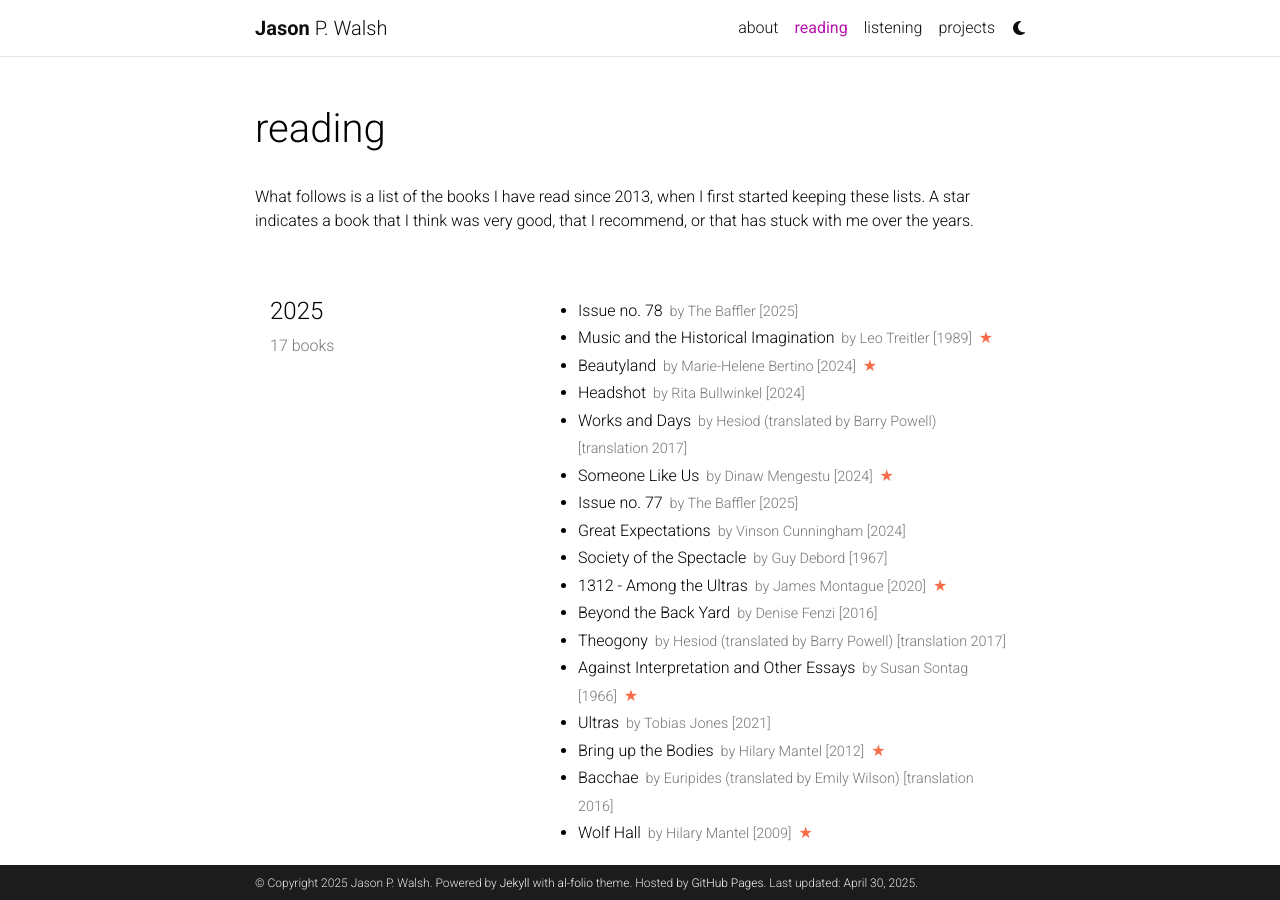
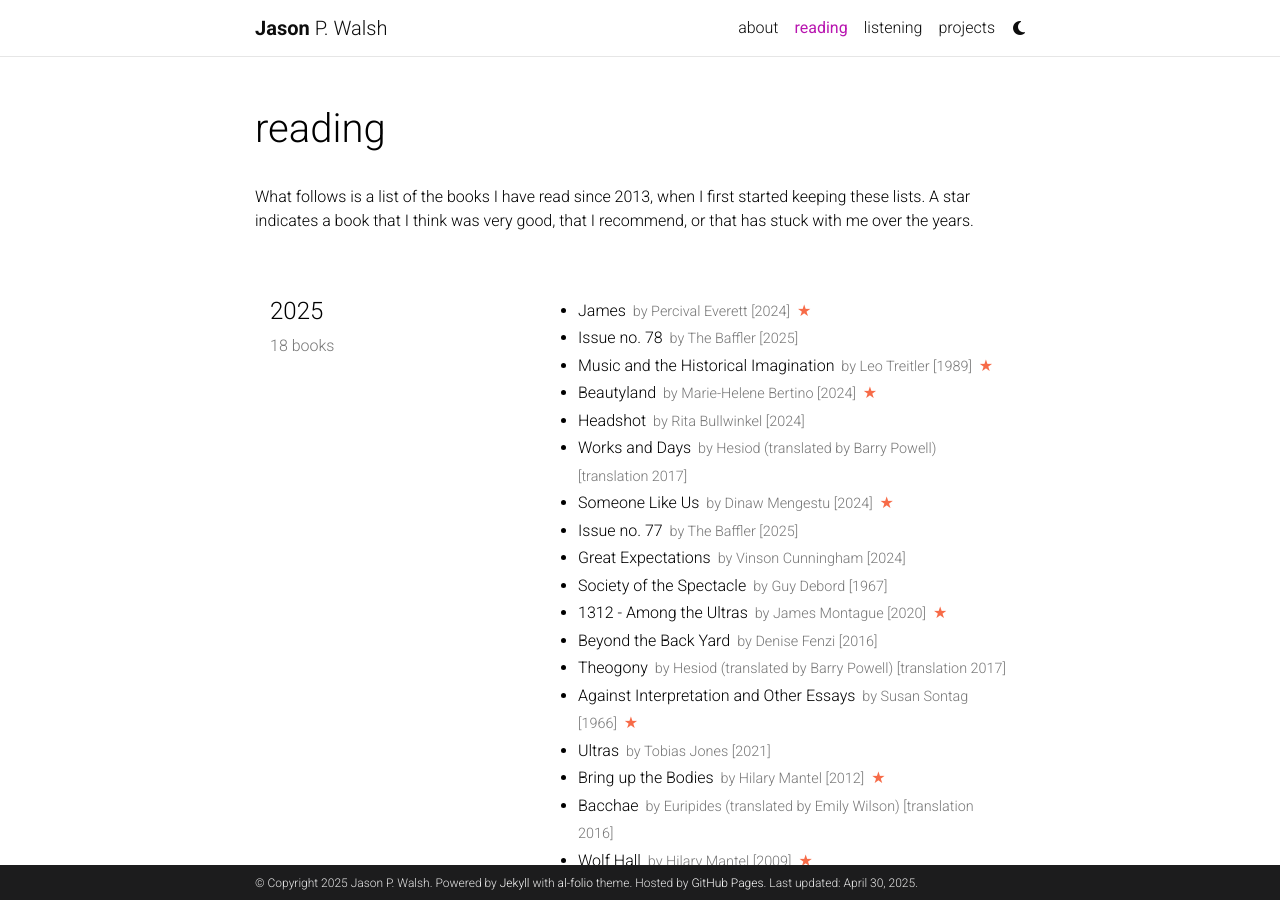
Before and after one commit to jwals23/jwals23.github.io, a Jekyll site: the page built from _pages/reading.md, in a window 1280 px wide and 900 px high. Built offline with Jekyll 4.4.1, drawn with Linux system fonts in a browser that asks for light colours; comment, search, counter and statistics services are not loaded; a style sheet for code colours, icons or effects is not loaded.

Commit message:
Update reading.yml

```diff
--- a/_data/reading.yml
+++ b/_data/reading.yml
@@ -1,6 +1,11 @@
 list:
   - year: "2025"
     books:
+      - title: James
+        author: Percival Everett
+        year: 2024
+        star: yes
+
       - title: Issue no. 78
         author: The Baffler
         year: 2025
```
